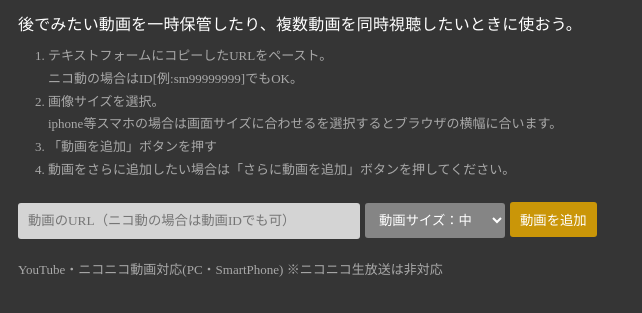
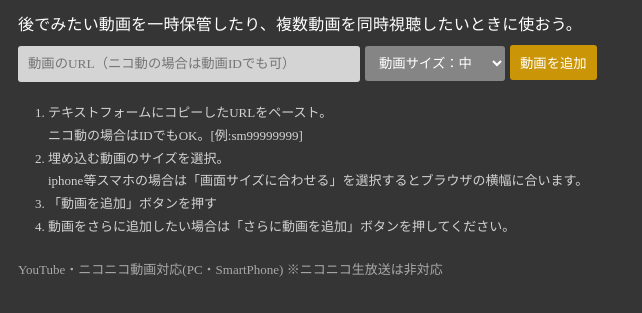
Before and after one commit to rascasse-monaco/YouTubeMulti, a plain HTML site: page index.html in a window 1280 px wide. Shown: the part 71-384 px from the top of the page, without its empty margins (0-642 px from the left). Drawn offline with Linux system fonts and the light colour scheme.

Commit message:
微調整

```diff
--- a/add-form.js
+++ b/add-form.js
@@ -174,7 +174,7 @@ function resoSet() {
       } else if (resolution === 'large') {
         resoArray = ['800', '450'];
       } else {
-        let width = document.body.clientWidth-40;
+        let width = document.body.clientWidth-10;
         let hight = parseInt(width * 0.5625, 10);
         resoArray = [ `'${width}'`, `'${hight}'`];
       }
--- a/index.html
+++ b/index.html
@@ -23,12 +23,6 @@
 <!-- URLを入力するフォームやボタンをつくるエリア -->
     <img src="image/logoMain.svg" alt="logo" id="logo" height="50">
     <div id="title">後でみたい動画を一時保管したり、複数動画を同時視聴したいときに使おう。</div>
-    <ol id="list">
-        <li>テキストフォームにコピーしたURLをペースト。<br>ニコ動の場合はID[例:sm99999999]でもOK。</li>
-        <li>画像サイズを選択。<br>iphone等スマホの場合は画面サイズに合わせるを選択するとブラウザの横幅に合います。</li>
-        <li>「動画を追加」ボタンを押す</li>
-        <li>動画をさらに追加したい場合は「さらに動画を追加」ボタンを押してください。</li>
-    </ol>
     <div id="form_button_area">
         <input type="text" class="text_area" id="input_url-1" placeholder="動画のURL（ニコ動の場合は動画IDでも可）">
         <select name="reso" id="set_reso" class="select_menu">
@@ -41,6 +35,12 @@
     </div>
 <!-- 動画を埋め込むエリア -->
     <div id="embed_area"></div>
+    <ol id="list">
+        <li>テキストフォームにコピーしたURLをペースト。<br>ニコ動の場合はIDでもOK。[例:sm99999999]</li>
+        <li>埋め込む動画のサイズを選択。<br>iphone等スマホの場合は「画面サイズに合わせる」を選択するとブラウザの横幅に合います。</li>
+        <li>「動画を追加」ボタンを押す</li>
+        <li>動画をさらに追加したい場合は「さらに動画を追加」ボタンを押してください。</li>
+    </ol>
     <div id="Annotation">YouTube・ニコニコ動画対応(PC・SmartPhone) ※ニコニコ生放送は非対応</div>
 
     <script src="add-form.js"></script>
--- a/multiWin.css
+++ b/multiWin.css
@@ -90,7 +90,7 @@ body {
     margin-top: 10px;
     margin-bottom: 20px;
     line-height: 1.75;
-    color: darkgray;
+    color: lightgray;
     font-size: small;
 }
 
```
